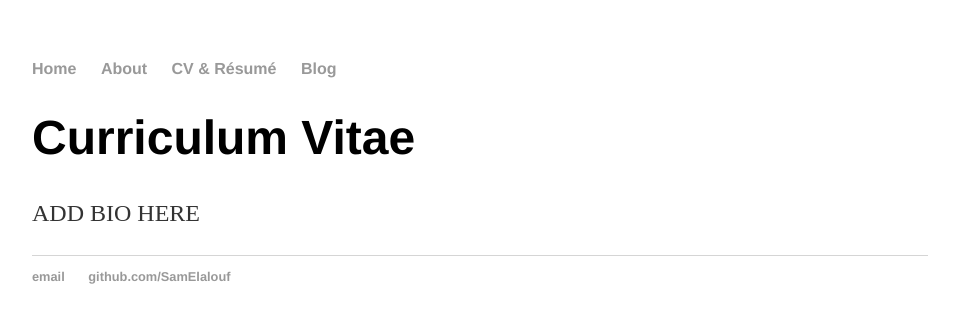
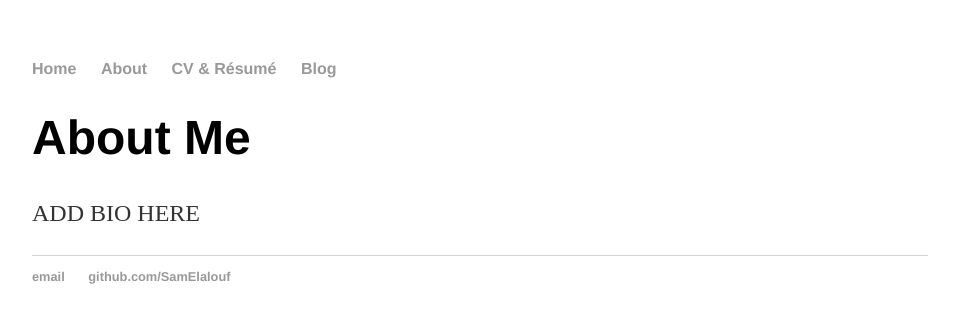
Before and after one commit to SamElalouf/samelalouf.github.io, a Jekyll site: the page built from about/index.html, in a window 1280 px wide. Shown: the top 323 px of the page, without its empty margins (160-1119 px from the left). Built offline with Jekyll 4.4.1, drawn with Linux system fonts in a browser that asks for light colours.

Commit message:
Update index.html
Sets up about page and corrects heading

```diff
--- a/about/index.html
+++ b/about/index.html
@@ -3,6 +3,6 @@ layout: default
 title: About
 ---
 <div class="blurb">
-	<h1>Curriculum Vitae</h1>
+	<h1>About Me</h1>
 	<p> ADD BIO HERE </p>
 </div><!-- /.blurb -->
```
